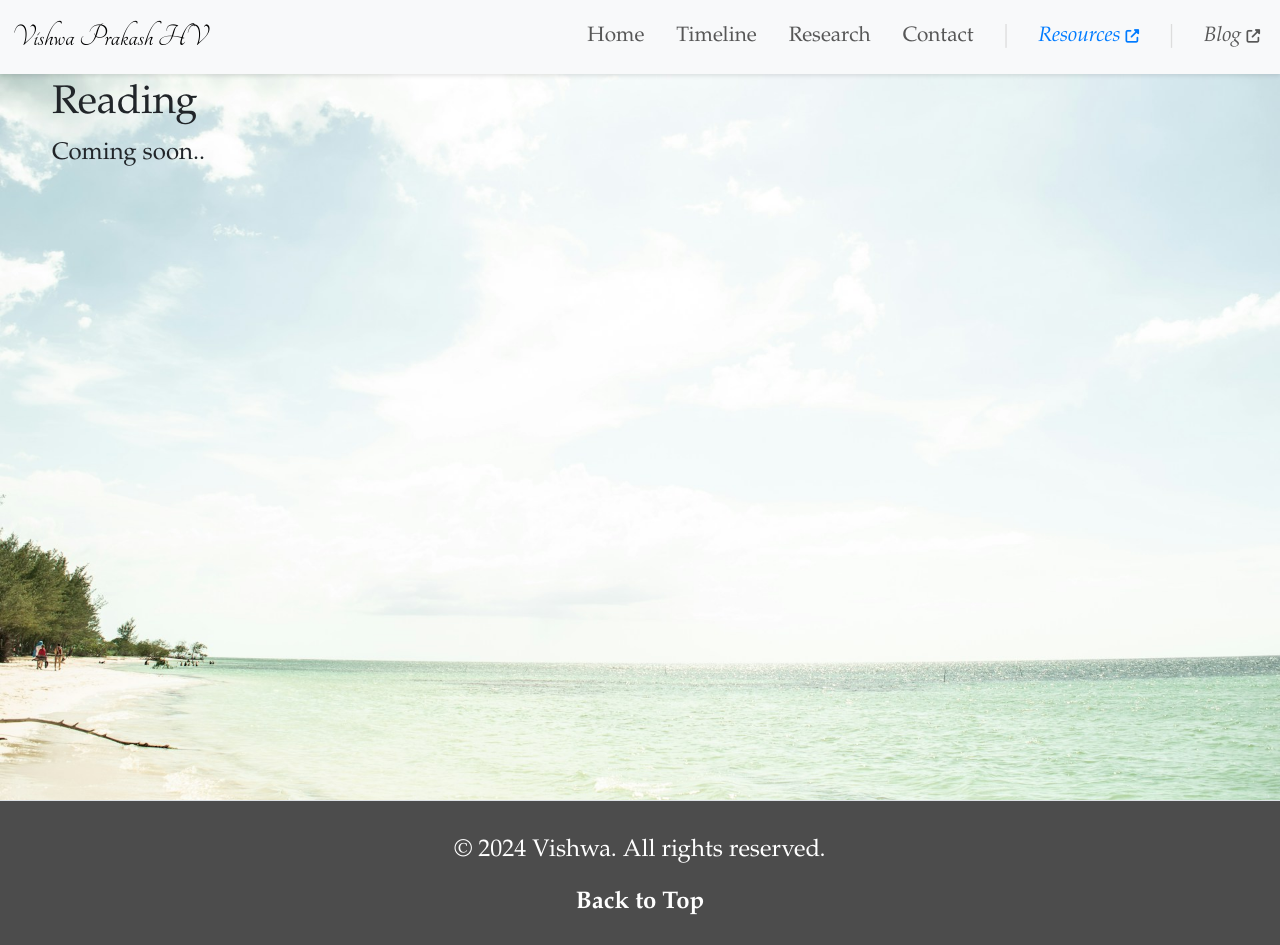
After one commit to severus-tux/severus-tux.github.io, a PHP site: page /resources.html in a window 1280 px wide. The commit adds this page. Run offline with PHP 8.4, Linux system fonts and the light colour scheme; some libraries are stand-ins or nearby versions.

Commit message:
added resources and blog nav items

```diff
--- a/assets/css/style.css
+++ b/assets/css/style.css
@@ -108,9 +108,10 @@ section {
     background-color: var(--overlay-light); /* Optional overlay for readability */
 }
 
-#about, #research{
+#about, #research, #resources{
     min-height: 100vh;
 }
+
 
 /* Events Section */
 .events {
@@ -250,6 +251,66 @@ section {
 .navbar-nav .nav-link {
     font-size: 1.3rem; /* Slightly larger font size for nav links */
 }
+
+
+
+/* Divider Styling for Larger Screens (Default) */
+.nav-item.divider {
+    display: flex; /* Ensures it's inline by default */
+    align-items: center;
+    padding: 0 1px;
+    color: #ddd; /* Neutral color for the divider */
+    pointer-events: none; /* Prevent interaction */
+}
+
+.nav-item.divider::before {
+    content: '|'; /* Add vertical line for larger screens */
+}
+
+@media (max-width: 991px) {
+    .nav-item.divider::before {
+        content: none; /* Disable for smaller screens */
+    }
+}
+
+/* Divider Styling for Collapsed Navbar */
+@media (max-width: 991px) { /* Adjust breakpoint as needed */
+    .navbar-collapse .nav-item.divider {
+        display: block; /* Switch to block display */
+        width: 100%; /* Make it span full width */
+        height: 1px; /* Thin horizontal line */
+        background-color: #ddd; /* Neutral color for the line */
+        margin: 10px 0; /* Add spacing above and below */
+    }
+
+    /* Hide the vertical line */
+    .navbar-collapse .nav-item.divider::before {
+        content: none; /* Prevent the vertical | from appearing */
+    }
+}
+
+
+
+
+/* External Link Styling */
+.nav-link.external-link {
+    /* color: #007bff; Highlight color for external links */
+    font-style: italic;
+    display: flex;
+    align-items: center;
+}
+
+.nav-link.external-link i {
+    font-size: 0.85rem; /* Smaller icon size */
+    margin-left: 5px; /* Space between text and icon */
+}
+
+/* Optional Hover Effect */
+.nav-link.external-link:hover {
+    text-decoration: underline;
+    color: #0056b3; /* Darker highlight on hover */
+}
+
 
 /* Active nav item styling */
 .navbar-nav .nav-link.active {
--- /dev/null
+++ b/resources.html
@@ -0,0 +1,139 @@
+<!DOCTYPE html>
+<html lang="en">
+<head>
+    <meta charset="UTF-8">
+    <meta name="viewport" content="width=device-width, initial-scale=1.0">
+    <meta http-equiv="X-UA-Compatible" content="ie=edge">
+    <title>Vishwa Prakash HV</title>
+    <link href="https://cdn.jsdelivr.net/npm/bootstrap@5.3.0-alpha1/dist/css/bootstrap.min.css" rel="stylesheet">
+    <!-- <link rel="stylesheet" href="https://fonts.googleapis.com/css2?family=Montserrat:wght@400;700&family=Roboto:wght@300;400&display=swap"> -->
+    <!-- <link href="https://cdnjs.cloudflare.com/ajax/libs/font-awesome/6.0.0-beta3/css/all.min.css" rel="stylesheet"> -->
+    <link rel="stylesheet" href="https://cdnjs.cloudflare.com/ajax/libs/font-awesome/6.6.0/css/all.min.css" integrity="sha512-Kc323vGBEqzTmouAECnVceyQqyqdsSiqLQISBL29aUW4U/M7pSPA/gEUZQqv1cwx4OnYxTxve5UMg5GT6L4JJg==" crossorigin="anonymous" referrerpolicy="no-referrer" />
+    <link rel="stylesheet" href="https://cdn.jsdelivr.net/gh/jpswalsh/academicons@1/css/academicons.min.css">
+    <link rel="preconnect" href="https://fonts.googleapis.com">
+    <link rel="preconnect" href="https://fonts.gstatic.com" crossorigin>
+    <link href="https://fonts.googleapis.com/css2?family=EB+Garamond:ital,wght@0,400..800;1,400..800&family=Inconsolata:wght@200..900&display=swap" rel="stylesheet">
+    <link href="https://fonts.googleapis.com/css2?family=Tangerine&display=swap" rel="stylesheet">
+    <link href="assets/css/style.css" rel="stylesheet">
+    <link href="assets/css/timeline.css" rel="stylesheet">
+
+    <!-- Favicon -->
+    <link rel="icon" type="image/png" href="assets/favicon/android-chrome-192x192.png" sizes="192x192" />
+    <link rel="icon" type="image/png" href="assets/favicon/android-chrome-512x512.png" sizes="512x512" />
+    <link rel="apple-touch-icon" sizes="180x180" href="assets/favicon/apple-touch-icon.png" />
+    <link rel="icon" type="image/png" href="assets/favicon/favicon-16x16.png" sizes="16x16" />
+    <link rel="icon" type="image/png" href="assets/favicon/favicon-32x32.png" sizes="32x32" />
+    <link rel="shortcut icon" href="assets/favicon/favicon.ico" />
+    <link rel="manifest" href="assets/favicon/site.webmanifest" />
+
+
+</head>
+<body>
+
+    <!-- Background section -->
+    <div class="bg"></div>
+
+    <!-- Main content section -->
+    <div class="content">
+
+    <!-- Navbar -->
+    <nav class="navbar navbar-expand-lg navbar-light bg-light fixed-top">
+        <div class="container-fluid">
+            <a class="navbar-brand" href="#">Vishwa Prakash HV</a>
+
+            <button class="navbar-toggler" type="button" data-bs-toggle="collapse" data-bs-target="#navbarNav" aria-controls="navbarNav" aria-expanded="false" aria-label="Toggle navigation">
+                <span class="navbar-toggler-icon"></span>
+            </button>
+
+
+            <div class="collapse navbar-collapse" id="navbarNav">
+                <ul class="navbar-nav ms-auto">
+                    <li class="nav-item">
+                        <a class="nav-link" href="index.html#home" >Home</a>
+                    </li>
+                    <li class="nav-item">
+                        <a class="nav-link" href="index.html#about" >Timeline</a>
+                    </li>
+                    <li class="nav-item">
+                        <a class="nav-link" href="index.html#research" >Research</a>
+                    </li>
+                    <li class="nav-item">
+                        <a class="nav-link" href="index.html#contact" >Contact</a>
+                    </li>
+                    <!-- Divider -->
+                    <li class="nav-item divider"></li>
+                    <!-- External Link -->
+                    <li class="nav-item">
+                        <a class="nav-link active external-link" href="resources.html">
+                            Resources <i class="fas fa-external-link-alt" aria-hidden="true"></i>
+                        </a>
+                    </li>
+
+                    <!-- Divider -->
+                    <li class="nav-item divider"></li>
+                    <li class="nav-item">
+                        <a class="nav-link external-link" href="https://blog.vishwaprakash.com/">
+                            Blog <i class="fas fa-external-link-alt" aria-hidden="true"></i>
+                        </a>
+                    </li>
+                </ul>
+            </div>
+        </div>
+    </nav>
+
+    <section id="resources">
+        <div class="container">
+            <h1>Reading</h1>
+            <p> Coming soon..</p>
+            <!-- <br> -->
+            <!-- <h2>Talks Given</h2> -->
+            <!-- Replace the list items with your own talks -->
+            <!-- <ul>
+                <li>Understanding Complexity Theory - Presented at the <em>10th Annual Conference on Theoretical Computer Science</em>, 2023</li>
+                <li>Advancements in Sublinear Algorithms - Invited talk at the <em>Workshop on Algorithms</em>, 2022</li>
+                <li>Polynomial Methods in Computer Science - Guest lecture at the <em>Chennai Mathematical Institute</em>, 2021</li>
+            </ul> -->
+            <!-- <br>
+            <h2>Teaching Assistance</h2> -->
+            <!-- Replace the list items with your own teaching assistance experience -->
+            <!-- <ul>
+                <li>Introduction to Algorithms - Chennai Mathematical Institute, Fall 2022</li>
+                <li>Discrete Mathematics - Chennai Mathematical Institute, Spring 2022</li>
+                <li>Theory of Computation - Chennai Mathematical Institute, Fall 2021</li>
+            </ul> -->
+        </div>
+    </section>
+
+    <!-- Footer -->
+    <footer class="border-top">
+        <div class="container px-4 px-lg-5">
+            <div class="row gx-4 gx-lg-5 justify-content-center">
+                <div class="col-md-10 col-lg-8 col-xl-7 text-center">
+                    <p>&copy; 2024 Vishwa. All rights reserved.</p>
+                    <p><a href="#top" class="scroll-to-top">Back to Top</a></p>
+                </div>
+            </div>
+        </div>
+    </footer>
+
+
+
+    <!-- Include jQuery -->
+    <script src="https://code.jquery.com/jquery-3.6.0.min.js"></script>
+    <!-- Include JavaScript file -->
+    <!-- <script src="assets/js/scroll.js"></script> -->
+    <!-- <script src="assets/js/readmore.js"></script> -->
+    <!-- Bootstrap 5 JS and Popper.js -->
+    <script src="https://cdn.jsdelivr.net/npm/@popperjs/core@2.11.6/dist/umd/popper.min.js"></script>
+    <script src="https://cdn.jsdelivr.net/npm/bootstrap@5.3.0-alpha1/dist/js/bootstrap.min.js"></script>
+    <script>
+        $(".navbar-collapse a").click(function () {
+          $(".navbar-collapse").collapse("hide");
+        });
+    </script>
+
+
+    </div>
+    <!-- div content -->
+</body>
+</html>
```
Also changed, not shown: index.html (+24 -4 lines).
